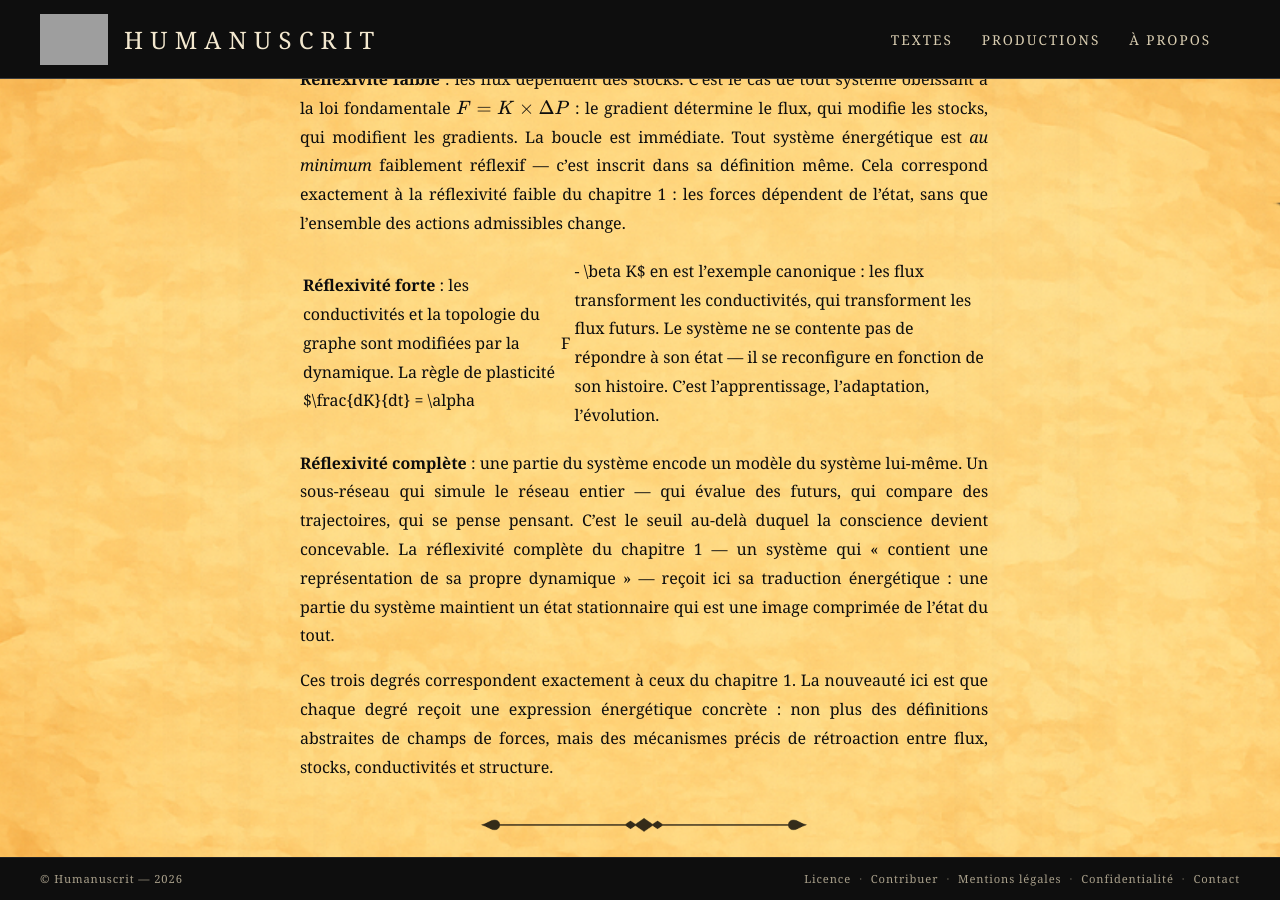
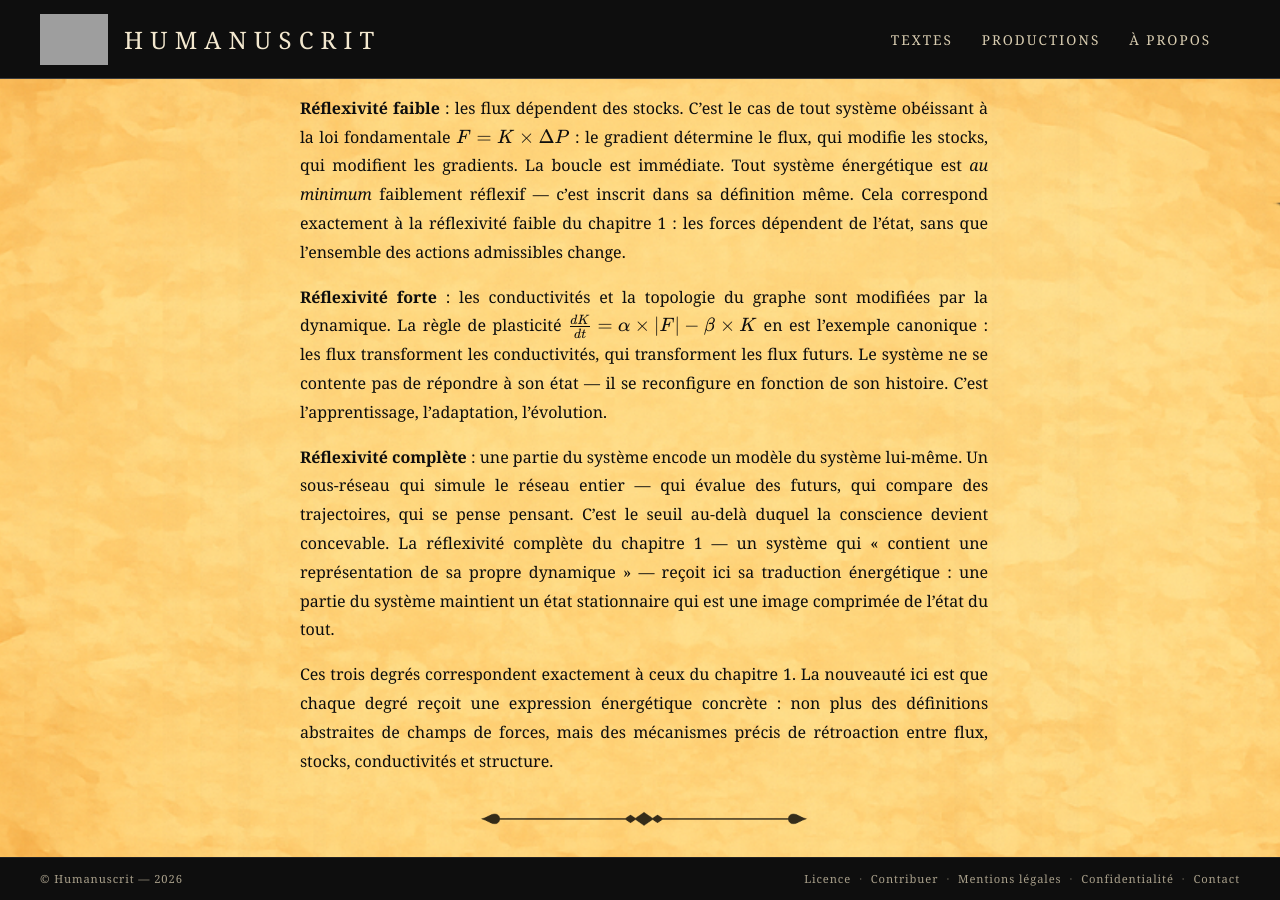
Before and after one commit to maxcarriere/humanuscrit, a Jekyll site: the page built from textes/reflexions/2_systèmes_vision_dynamique.md, in a window 1280 px wide and 900 px high, scrolled down 18033 px. Built offline with Jekyll 4.4.1, drawn with Linux system fonts in a browser that asks for light colours; grey boxes are pictures that could not be loaded.

Commit message:
Reflexions chapitre 2: formule plasticite (lvert F rvert)
Co-authored-by: Cursor <cursoragent@cursor.com>

```diff
--- a/textes/reflexions/2_systèmes_vision_dynamique.md
+++ b/textes/reflexions/2_systèmes_vision_dynamique.md
@@ -196,18 +196,18 @@ Le préambule avait signalé cette récurrence : la loi de Fourier, la loi d'Ohm
 
 Le tableau suivant traduit chaque grandeur abstraite dans quatre domaines physiques.
 
-| Grandeur abstraite                         | Électricité                           | Hydraulique                              | Thermique                                          | Diffusion                                   |
-| ------------------------------------------ | ------------------------------------- | ---------------------------------------- | -------------------------------------------------- | ------------------------------------------- |
-| **Nœud**                                   | jonction                              | réservoir                                | corps / masse                                      | compartiment                                |
-| **Stock $E_x$**                            | charge<br/>$Q$ \[C\]                  | volume<br/> $V$ \[m³\]                   | énergie thermique<br/> $U$ \[J\]                   | quantité de matière<br/> $n$ \[mol\]        |
-| **Potentiel $P_x$**                        | tension<br/> $U$ \[V\]                | pression<br/>$p$ \[Pa\]                  | température<br/>$T$ \[K\]                          | concentration<br/>$c$ \[mol/L\]             |
-| **Fonction $\varphi$ : stock → potentiel** | $U = Q/C$                             | $p = \rho g h$                           | $T = U / m c_p$                                    | $c = n / V$                                 |
-| **Conductivité $K_{xy}$**                  | conductance<br/>$G = 1/R$ \[S\]       | conductance hydraulique<br/> $G_h$       | conductance thermique<br/> $\lambda S / e$ \[W/K\] | perméabilité $\times$ surface / épaisseur   |
-| **Gradient $\Delta P$**                    | différence de tension<br/> $\Delta U$ | différence de pression<br/> $\Delta p$   | différence de température<br/> $\Delta T$          | différence de concentration<br/> $\Delta c$ |
-| **Flux $F_{xy}$**                          | courant<br/> $I$ \[A\]                | débit <br/>$Q_v$ \[m³/s\]                | flux thermique<br/> $\Phi$ \[W\]                   | flux de matière<br/> $J$ \[mol/s\]          |
-| **Loi de flux $F = K \Delta P$**           | loi d'Ohm : $I = \Delta U / R$        | loi de Poiseuille : $Q_v = G_h \Delta p$ | loi de Fourier : $\Phi = (\lambda S/e) \Delta T$   | loi de Fick : $J = D (S/e) \Delta c$        |
-| **Bilan $\delta E_x = \sum K \Delta P$**   | loi des nœuds (Kirchhoff)             | conservation du débit                    | 1er principe de la thermo                          | conservation de la matière                  |
-| **Équilibre**                              | tension uniforme                      | pression uniforme                        | température uniforme                               | concentration uniforme                      |
+| Grandeur abstraite                              | Électricité                           | Hydraulique                                   | Thermique                                             | Diffusion                                   |
+| ----------------------------------------------- | ------------------------------------- | --------------------------------------------- | ----------------------------------------------------- | ------------------------------------------- |
+| **Nœud**                                        | jonction                              | réservoir                                     | corps / masse                                         | compartiment                                |
+| **Stock<br/> $E_x$**                            | charge<br/>$Q$ \[C\]                  | volume<br/> $V$ \[m³\]                        | énergie thermique<br/> $U$ \[J\]                      | quantité de matière<br/> $n$ \[mol\]        |
+| **Potentiel<br/> $P_x$**                        | tension<br/> $U$ \[V\]                | pression<br/>$p$ \[Pa\]                       | température<br/>$T$ \[K\]                             | concentration<br/>$c$ \[mol/L\]             |
+| **Fonction<br/> $\varphi$ : stock → potentiel** | $U = Q/C$                             | $p = \rho g h$                                | $T = U / m c_p$                                       | $c = n / V$                                 |
+| **Conductivité <br/>$K_{xy}$**                  | conductance<br/>$G = 1/R$ \[S\]       | conductance hydraulique<br/> $G_h$            | conductance thermique<br/> $\lambda S / e$ \[W/K\]    | perméabilité $\times$ surface / épaisseur   |
+| **Gradient<br/> $\Delta P$**                    | différence de tension<br/> $\Delta U$ | différence de pression<br/> $\Delta p$        | différence de température<br/> $\Delta T$             | différence de concentration<br/> $\Delta c$ |
+| **Flux<br/> $F_{xy}$**                          | courant<br/> $I$ \[A\]                | débit <br/>$Q_v$ \[m³/s\]                     | flux thermique<br/> $\Phi$ \[W\]                      | flux de matière<br/> $J$ \[mol/s\]          |
+| **Loi de flux <br/>$F = K \Delta P$**           | loi d'Ohm :<br/> $I = \Delta U / R$   | loi de Poiseuille :<br/> $Q_v = G_h \Delta p$ | loi de Fourier : <br/>$\Phi = (\lambda S/e) \Delta T$ | loi de Fick : <br/>$J = D (S/e) \Delta c$   |
+| **Bilan <br/>$\delta E_x = \sum K \Delta P$**   | loi des nœuds (Kirchhoff)             | conservation du débit                         | 1er principe de la thermo                             | conservation de la matière                  |
+| **Équilibre**                                   | tension uniforme                      | pression uniforme                             | température uniforme                                  | concentration uniforme                      |
 
 Chaque colonne du tableau est une science. Chaque ligne est un concept. Le formalisme du système énergétique est ce qui permet de lire le tableau horizontalement — de voir la même loi à travers des habillages différents.
 
@@ -398,7 +398,7 @@ Un système est **réflexif** lorsque ses règles de transformation dépendent d
 
 **Réflexivité faible** : les flux dépendent des stocks. C'est le cas de tout système obéissant à la loi fondamentale $F = K \times \Delta P$ : le gradient détermine le flux, qui modifie les stocks, qui modifient les gradients. La boucle est immédiate. Tout système énergétique est *au minimum* faiblement réflexif — c'est inscrit dans sa définition même. Cela correspond exactement à la réflexivité faible du chapitre 1 : les forces dépendent de l'état, sans que l'ensemble des actions admissibles change.
 
-**Réflexivité forte** : les conductivités et la topologie du graphe sont modifiées par la dynamique. La règle de plasticité $\frac{dK}{dt} = \alpha|F| - \beta K$ en est l'exemple canonique : les flux transforment les conductivités, qui transforment les flux futurs. Le système ne se contente pas de répondre à son état — il se reconfigure en fonction de son histoire. C'est l'apprentissage, l'adaptation, l'évolution.
+**Réflexivité forte** : les conductivités et la topologie du graphe sont modifiées par la dynamique. La règle de plasticité $\frac{dK}{dt} = \alpha \times \lvert F \rvert - \beta \times K$ en est l'exemple canonique : les flux transforment les conductivités, qui transforment les flux futurs. Le système ne se contente pas de répondre à son état — il se reconfigure en fonction de son histoire. C'est l'apprentissage, l'adaptation, l'évolution.
 
 **Réflexivité complète** : une partie du système encode un modèle du système lui-même. Un sous-réseau qui simule le réseau entier — qui évalue des futurs, qui compare des trajectoires, qui se pense pensant. C'est le seuil au-delà duquel la conscience devient concevable. La réflexivité complète du chapitre 1 — un système qui « contient une représentation de sa propre dynamique » — reçoit ici sa traduction énergétique : une partie du système maintient un état stationnaire qui est une image comprimée de l'état du tout.
 
```
